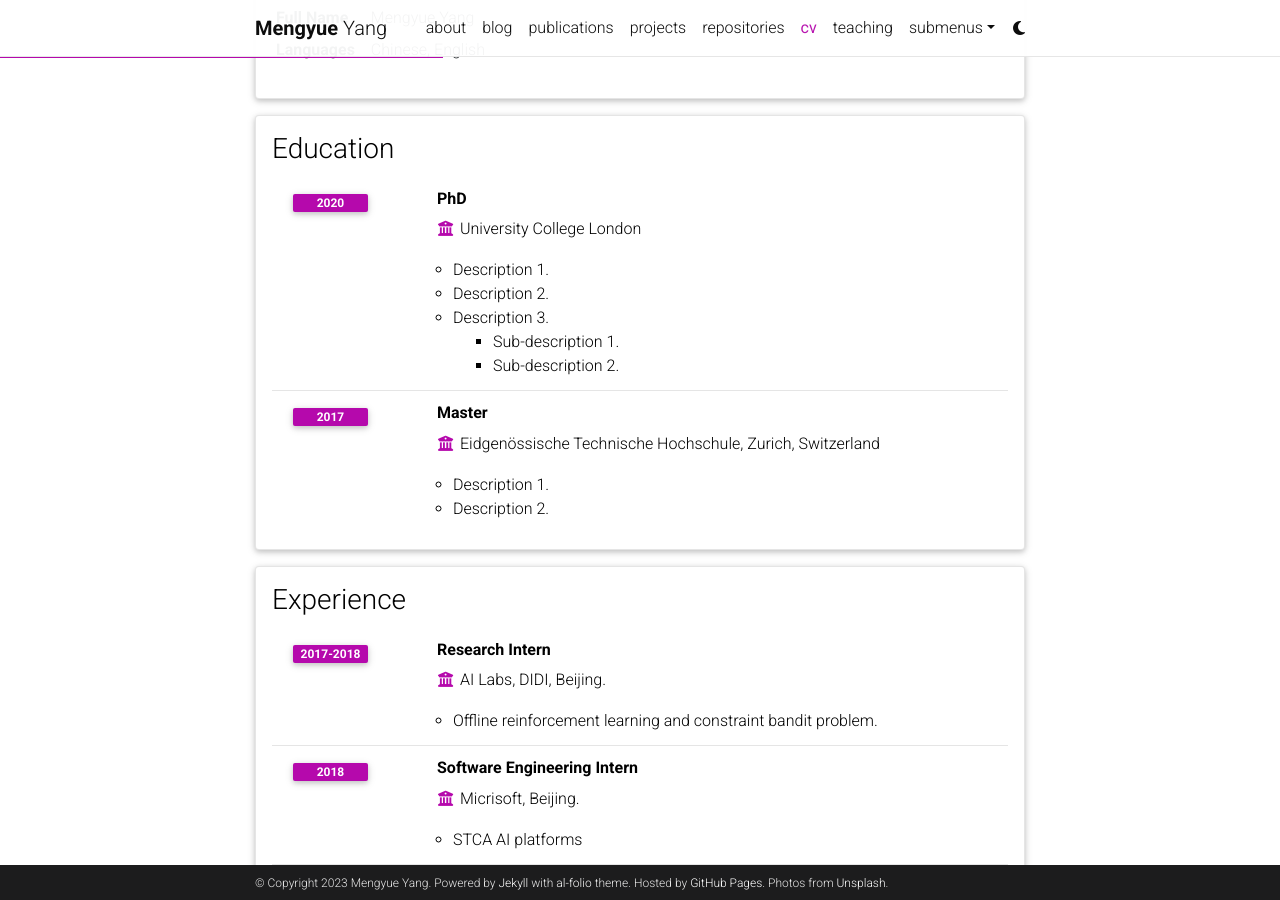
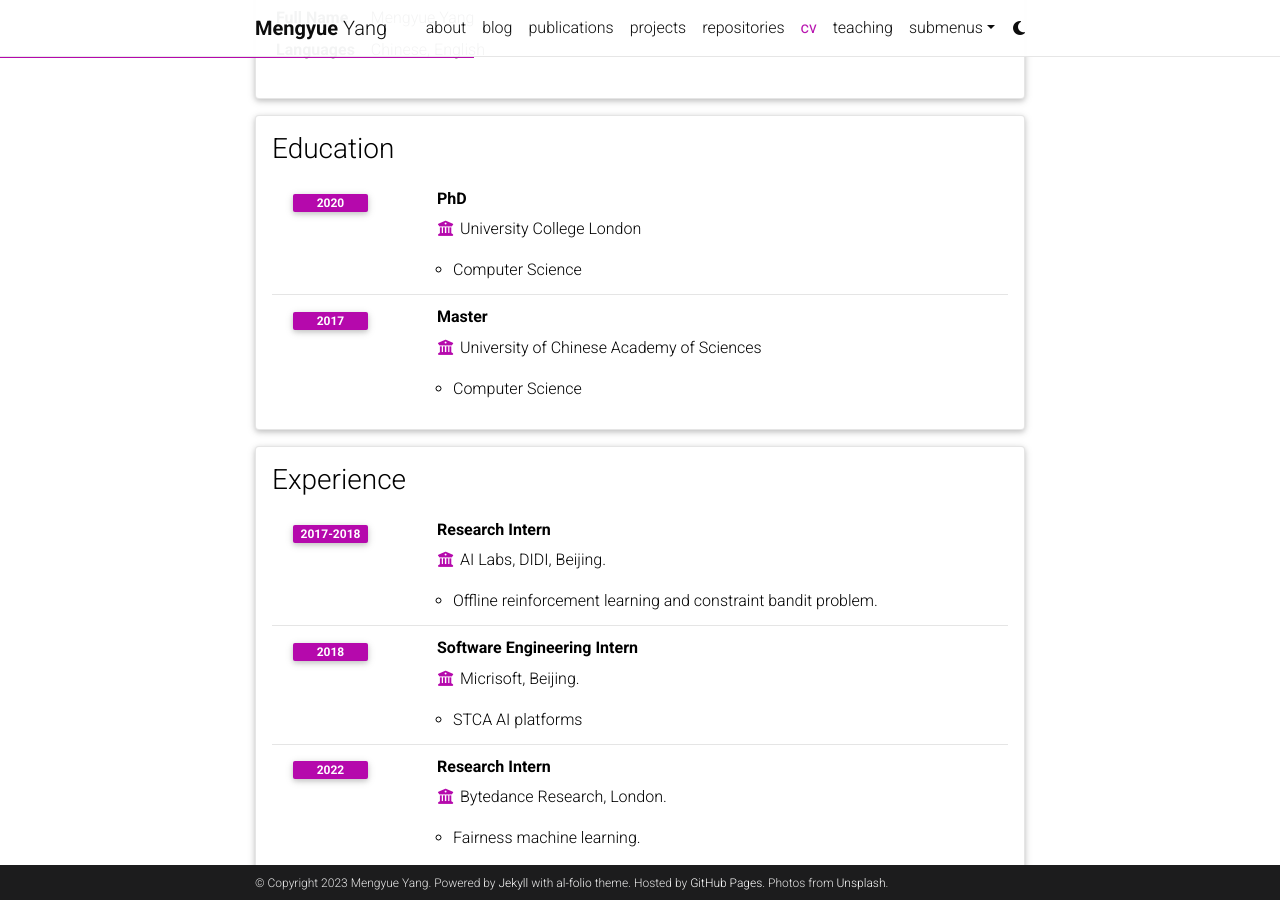
Before and after one commit to ymy4323460/ymy4323460.github.io, a Jekyll site: the page built from _pages/cv.md, in a window 1280 px wide and 900 px high, scrolled down 635 px. Built offline with Jekyll 4.4.1, drawn with Linux system fonts in a browser that asks for light colours; comment, search, counter and statistics services are not loaded; a style sheet for code colours, icons or effects is not loaded.

Commit message:
Update cv.yml

```diff
--- a/_data/cv.yml
+++ b/_data/cv.yml
@@ -13,18 +13,12 @@
       institution: University College London
       year: 2020
       description:
-        - Description 1.
-        - Description 2.
-        - title: Description 3.
-          contents:
-            - Sub-description 1.
-            - Sub-description 2.
+        - Computer Science
     - title: Master
-      institution: Eidgenössische Technische Hochschule, Zurich, Switzerland
+      institution: University of Chinese Academy of Sciences
       year: 2017
       description:
-        - Description 1.
-        - Description 2.
+        - Computer Science
 
 - title: Experience
   type: time_table
```
